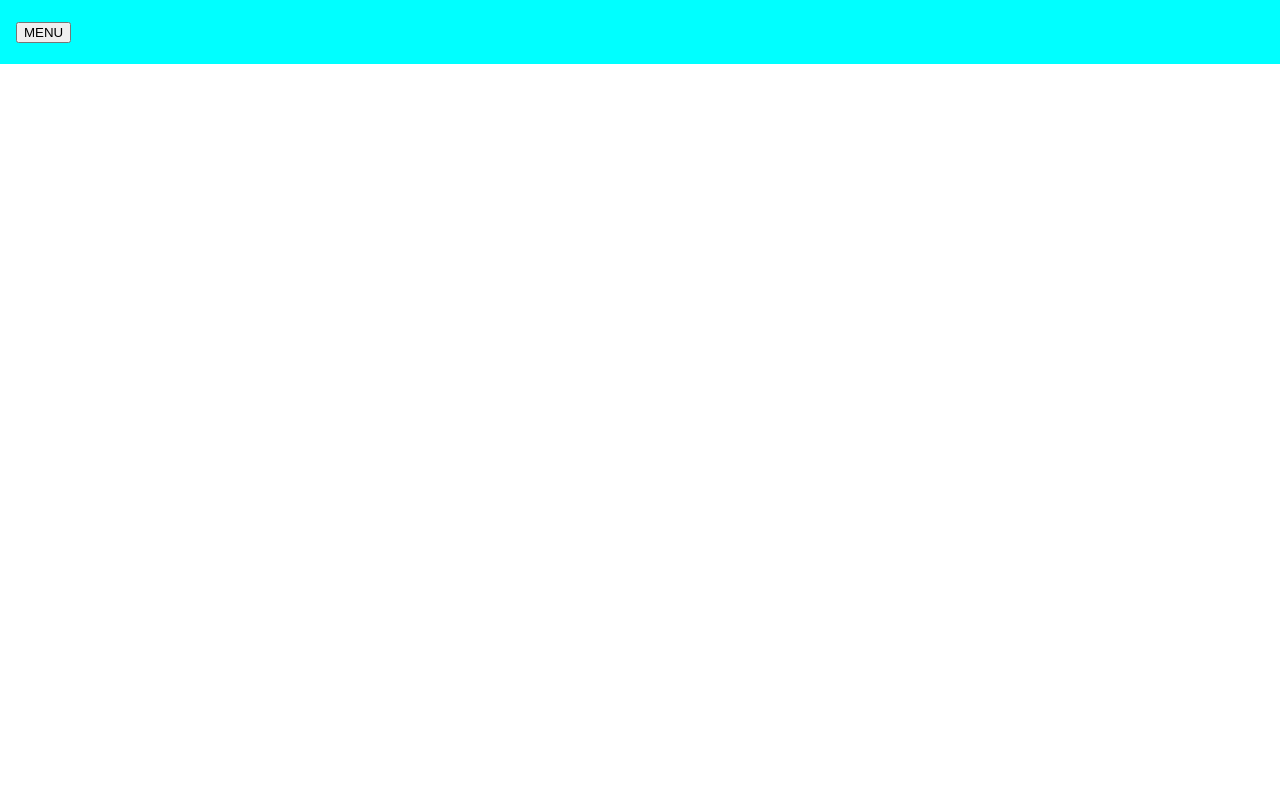
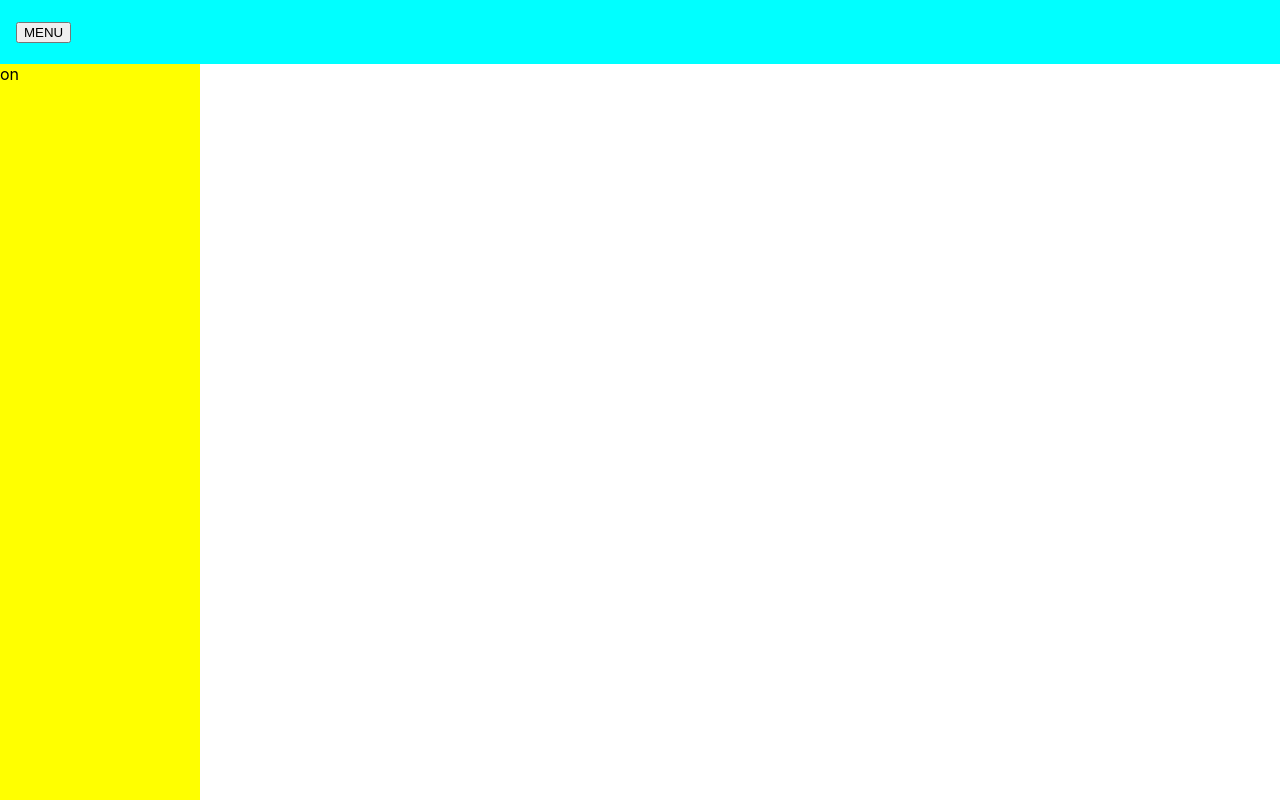
Before and after one commit to mihal4/gomerch-dev, a React (Create React App) app: page / in a window 1280 px wide. Built offline with nearby package versions, Linux system fonts and the light colour scheme.

Commit message:
nav layout added

```diff
--- a/src/App.tsx
+++ b/src/App.tsx
@@ -1,15 +1,20 @@
 import React from "react";
-import logo from "./logo.svg";
+import { ButtonMenu, Header } from "./components/header/header";
+import { Container } from "./components/layout/layout";
+import { Nav, Text } from "./components/nav/nav";
+
 import "./App.css";
-import { ButtonMenu, Header } from "./components/header/header";
 
 function App() {
   return (
-    <div>
+    <Container>
       <Header>
         <ButtonMenu>menu</ButtonMenu>
       </Header>
-    </div>
+      <Nav>
+        <Text>on</Text>
+      </Nav>
+    </Container>
   );
 }
 
--- /dev/null
+++ b/src/components/layout/layout.ts
@@ -0,0 +1,7 @@
+import styled from "styled-components";
+
+export const Container = styled.div`
+  position: absolute;
+  inset: 0px;
+  overflow: hidden;
+`;
--- /dev/null
+++ b/src/components/nav/nav.ts
@@ -0,0 +1,16 @@
+import styled from "styled-components";
+
+export const Nav = styled.nav`
+  position: absolute;
+  top: 64px;
+  left: 0px;
+  bottom: 0px;
+  width: 200px;
+  transform: translateX(0%);
+  transition: transform 300ms ease-in-out 0s;
+  background-color: yellow;
+`;
+
+export const Text = styled.p`
+  margin: 0;
+`;
```
